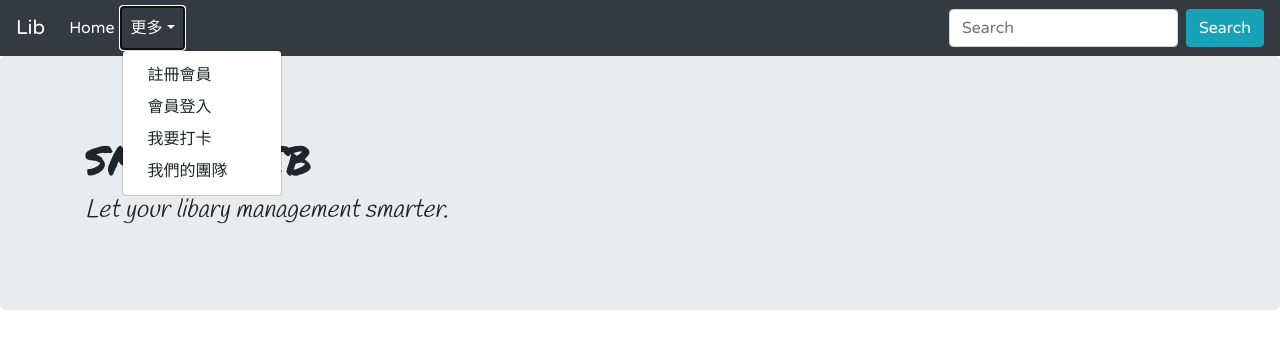
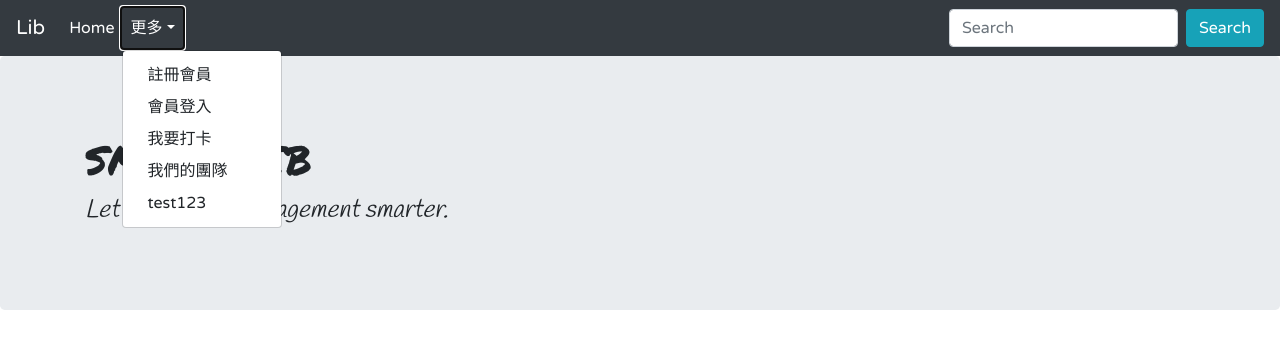
Before and after one commit to aien03book/bookproject, a Django app: page /bookbor/bookinfo/ in a window 1280 px wide, after a click on "更多"; the page is wider, and only the part inside the window is pictured. Shown: the top 345 px of that part. Run offline with Django 3.2, Linux system fonts and the light colour scheme; some libraries are stand-ins or nearby versions.

Commit message:
Commit 05

```diff
--- a/templates/head.htm
+++ b/templates/head.htm
@@ -18,7 +18,7 @@
                         <a class="dropdown-item" href="{% url "homepage:register" %}">會員登入</a>
                         <a class="dropdown-item" href="{% url "homepage:checkin" %}">我要打卡</a>
                         <a class="dropdown-item" href="{% url "homepage:ourteam" %}">我們的團隊</a>
-
+                        <a class="dropdown-item" href="{% url "homepage:ourteam" %}">test123</a>
 
                         <!-- <a class="dropdown-item" href="#">Something else here</a> -->
                       </div>
```
